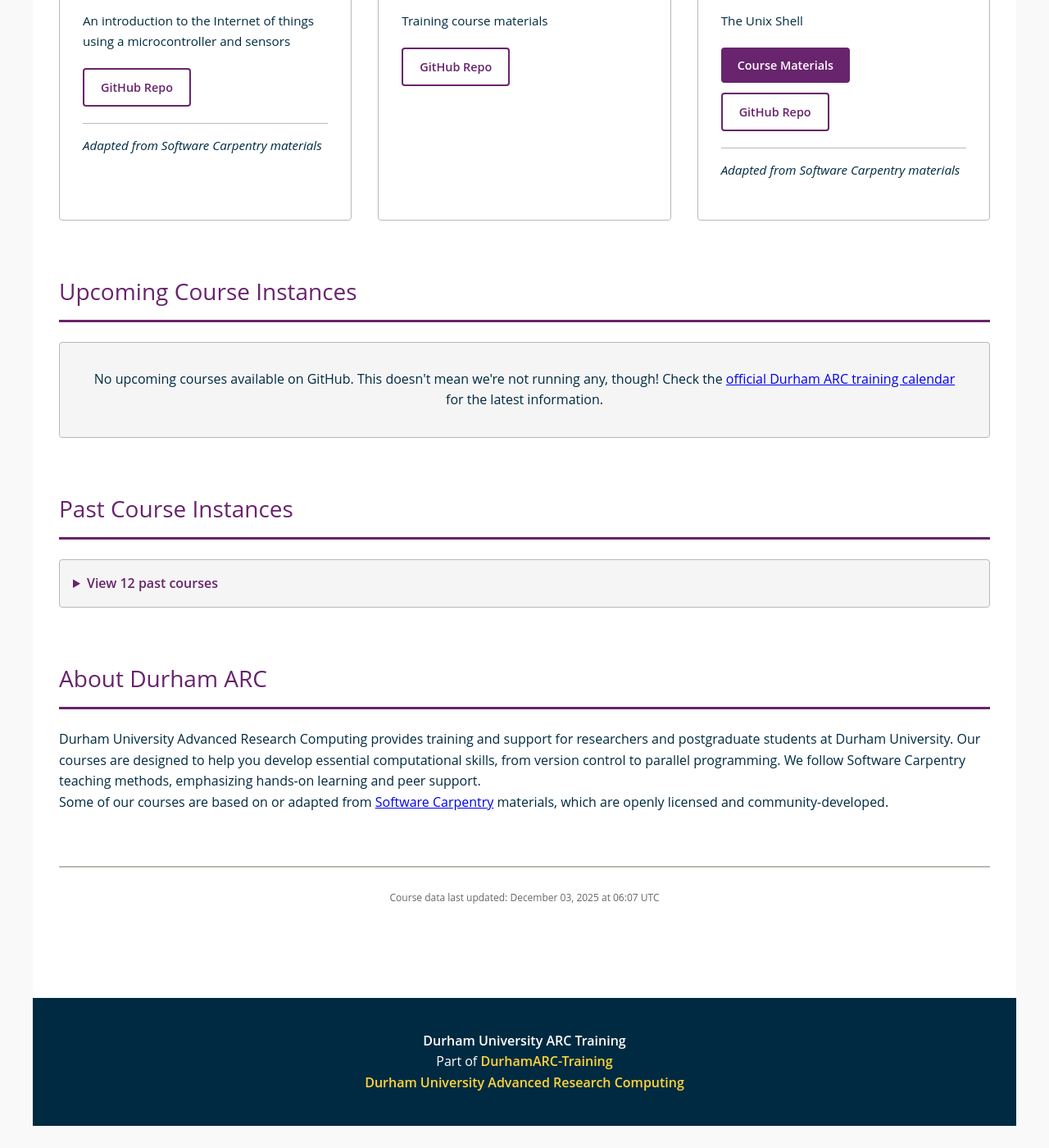
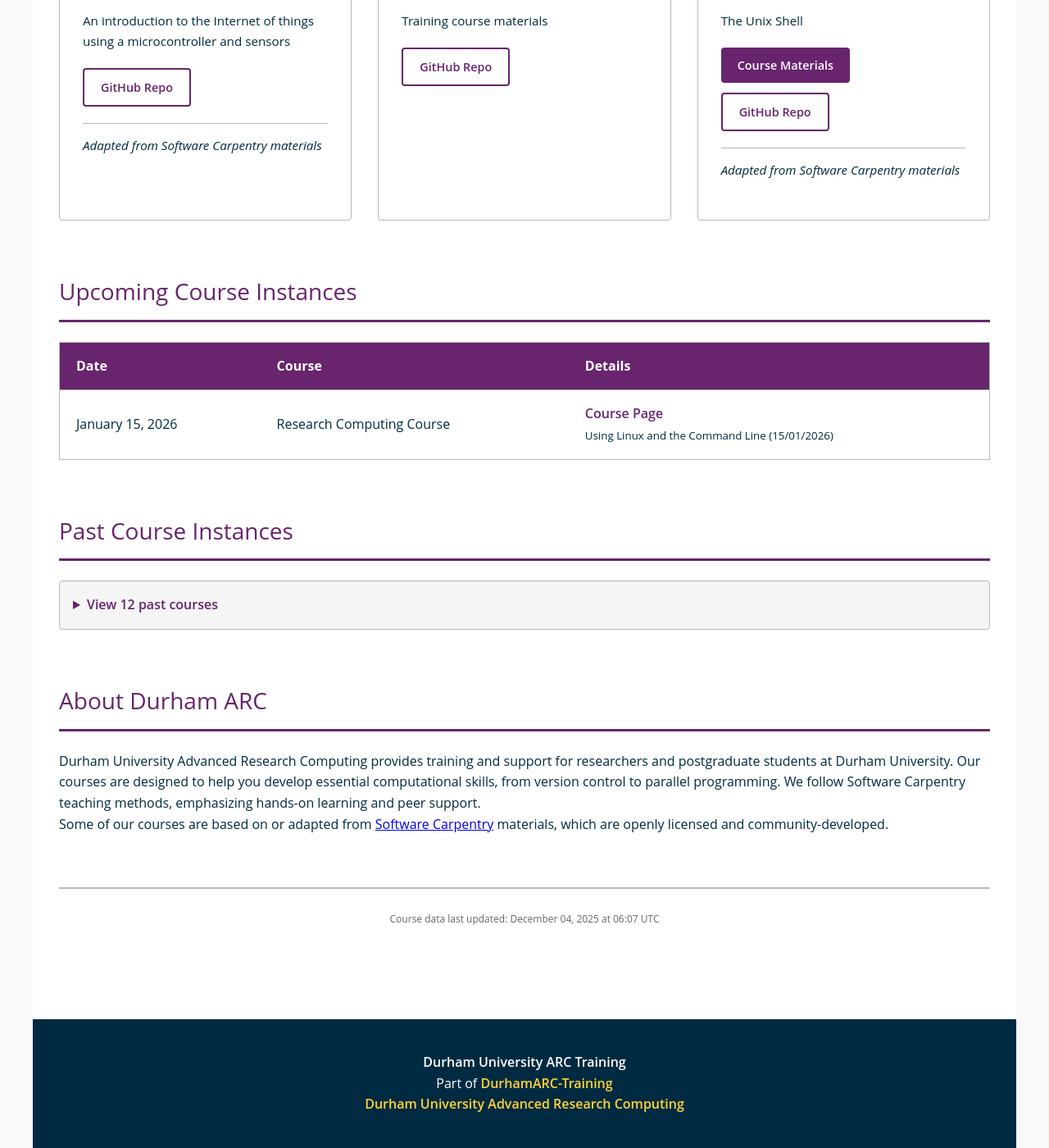
Before and after one commit to DurhamARC-Training/durhamarc-training.github.io, a Jekyll site: the page built from index.md, in a window 1280 px wide and 1400 px high, scrolled down 1155 px. Shown: the whole window at 82% size. Built offline with Jekyll 4.4.1, drawn with Linux system fonts in a browser that asks for light colours; before the commit the page ends 2528 px from its top, so only the background shows below that.

Commit message:
Update course data [skip ci]

```diff
--- a/_data/courses.json
+++ b/_data/courses.json
@@ -101,6 +101,14 @@
     }
   ],
   "instances": [
+    {
+      "date": "2026-01-15",
+      "course_type": "Research Computing Course",
+      "description": "Using Linux and the Command Line (15/01/2026)",
+      "url": "https://durhamarc-training.github.io/2026-01-15-DU/",
+      "repo_url": "https://github.com/DurhamARC-Training/2026-01-15-DU",
+      "topics": []
+    },
     {
       "date": "2025-10-16",
       "course_type": "Version Control with Git",
@@ -206,5 +214,5 @@
       "topics": []
     }
   ],
-  "last_updated": "2025-12-03T06:07:06.327Z"
+  "last_updated": "2025-12-04T06:07:05.712Z"
 }
```
